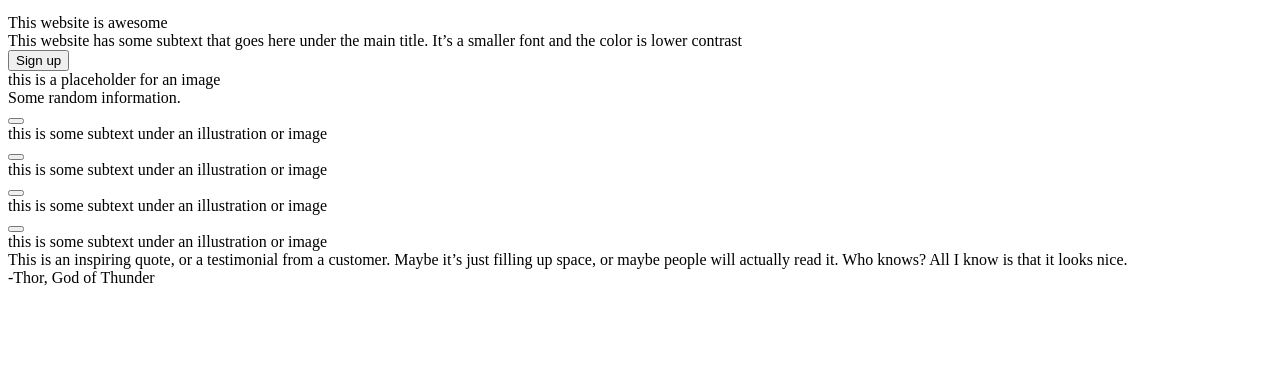
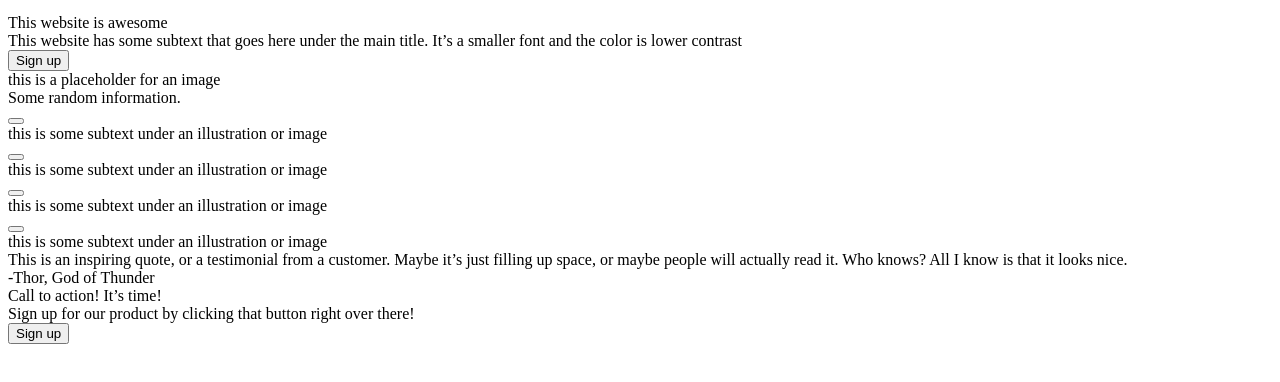
Before and after one commit to yanmiguelchibuezeumeji/Landing_Page, a plain HTML site: page index.html in a window 1280 px wide. Shown: the part 98-480 px from the top of the page. Drawn offline with Linux system fonts and the light colour scheme.

Commit message:
Add a div element named call-to-action in index.html
This div contains div's and another sign up button element.

```diff
--- a/index.html
+++ b/index.html
@@ -52,6 +52,15 @@
     people will actually read it. Who knows? All I know is that it looks nice.
     <div>-Thor, God of Thunder</div>
   </div>
+  <div class="call-to-action">
+    <div class="in-div">
+      <div>
+        <div>Call to action! It&rsquo;s time!</div>
+        Sign up for our product by clicking that button right over there!
+      </div>
+      <button>Sign up</button>
+    </div>
+  </div>
 
 </body>
 
```
